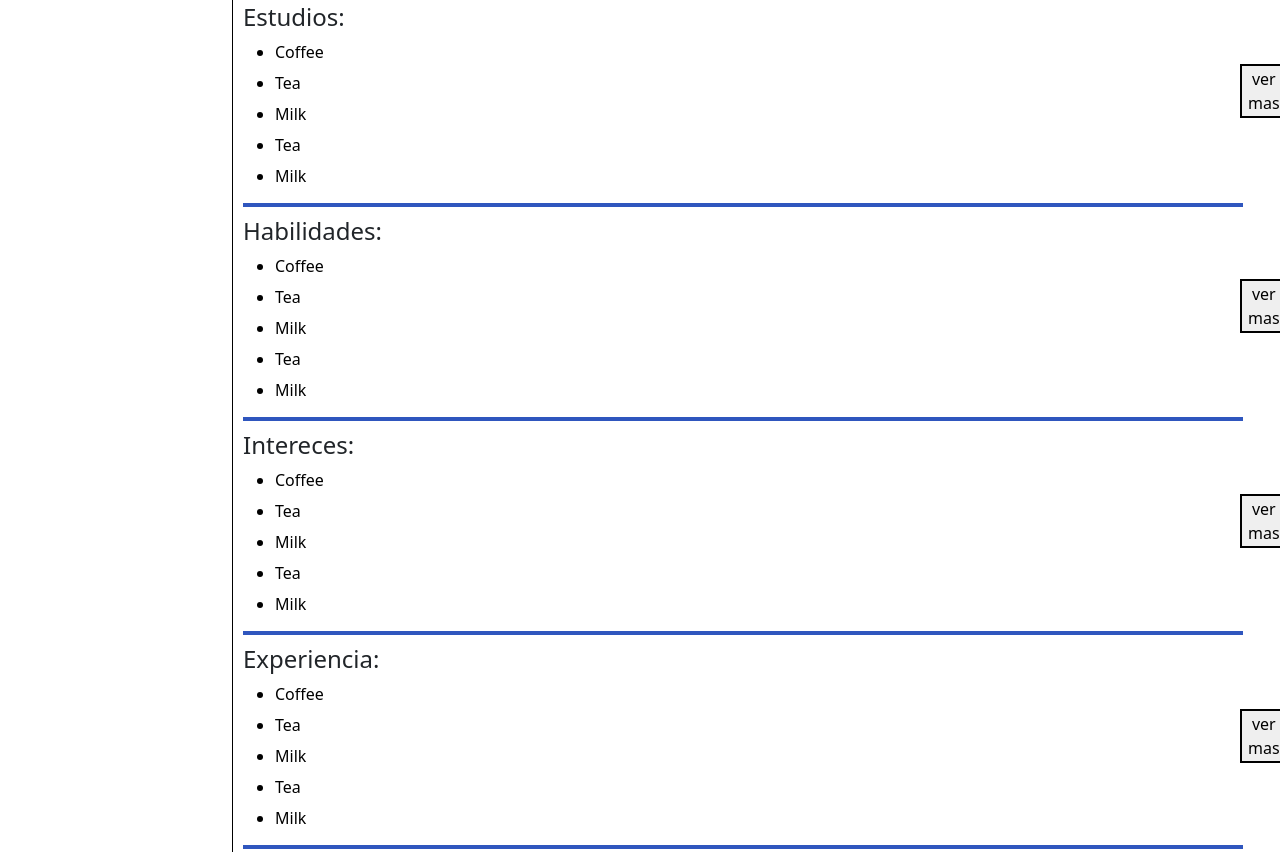
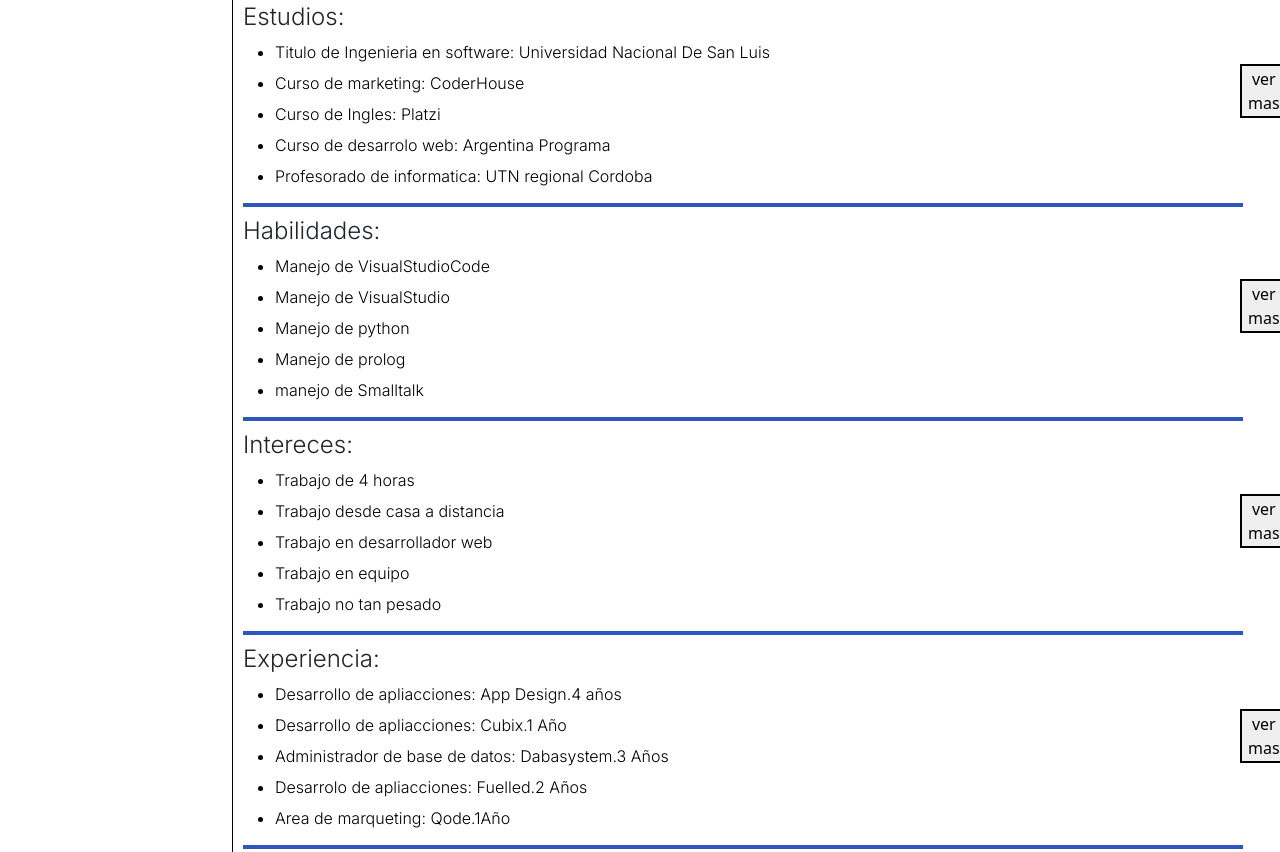
Before and after one commit to GuilleDeDios1/trabajofinal, a plain HTML site: page index.html in a window 1280 px wide. Shown: the part 476-1328 px from the top of the page. Drawn offline with nearby package versions, Linux system fonts and the light colour scheme.

Commit message:
cambiado de letra y llenado de datos

```diff
--- a/estilos/styles.css
+++ b/estilos/styles.css
@@ -202,3 +202,10 @@
     left: 1225px;
     display: none;
 }
+
+#datos{
+    font-family: 'Inter', sans-serif;
+}
+.vermas{
+    font-family: 'Inter', sans-serif;
+}
--- a/funcionalidad/function.js
+++ b/funcionalidad/function.js
@@ -3,7 +3,7 @@
 var fechanacimiento = new Date(1963, 1, 5)
 document.getElementById("cumpleaños").innerHTML += fechaactual.getFullYear()-fechanacimiento.getFullYear();
 
-//botones ver mass
+//funcion que permite que solo se habra un solo ver mas a la ves
 function sacar(){
     for (let index = 1; index <= 5; index++) {
         if(document.getElementById("vermas"+index).style.display == "block"){
@@ -13,12 +13,16 @@
         }
     }
 }
+
+//botones ver mass
+
+//quise generalizar la funcion de los botones ver mas y ver menos pero la parte addEventListener("click",function())
+//no me deja mandar por parametro el numero del boton correspondiente
 document.getElementById("btnvermas1").addEventListener("click",function(){
     sacar();
-    var num = 1
-    document.getElementById("vermas"+num).style = 'display:block';
-    document.getElementById("btnvermas"+num).style = 'display:none';
-    document.getElementById("btnvermenos"+num).style = 'display:block';
+    document.getElementById("vermas1").style = 'display:block';
+    document.getElementById("btnvermas1").style = 'display:none';
+    document.getElementById("btnvermenos1").style = 'display:block';
 });
 
 document.getElementById("btnvermas2").addEventListener("click",function(){
--- a/index.html
+++ b/index.html
@@ -8,6 +8,7 @@
     <link rel="icon" type="image/x-icon" href="https://cdn-icons-png.flaticon.com/512/3846/3846805.png">
     <link href="https://cdn.jsdelivr.net/npm/bootstrap@5.3.0-alpha1/dist/css/bootstrap.min.css" rel="stylesheet" integrity="sha384-GLhlTQ8iRABdZLl6O3oVMWSktQOp6b7In1Zl3/Jr59b6EGGoI1aFkw7cmDA6j6gD" crossorigin="anonymous">
     <link rel="stylesheet" href="./estilos/styles.css">
+    <style> @import url('https://fonts.googleapis.com/css2?family=Inter:wght@300&display=swap'); </style>
 </head>
 <body>
     <!--Parte donde se llenan los datos personales de la persona-->
@@ -18,7 +19,7 @@
         <div id="datospersonales">
             <ul>
                 <li>Nombre: Ethan Collins</li>
-                <li>gmail: ethan.collins@example.com</li>
+                <li>Gmail: ethan.collins@example.com</li>
                 <li id="cumpleaños">Edad: </li>
                 <li>Telefono: (207) 737-5880</li>
             </ul>
@@ -32,11 +33,11 @@
             <h4>Estudios:</h4>
             <div class="texto">
                 <ul>
-                    <li class="li_datos">Coffee</li>
-                    <li class="li_datos">Tea</li>
-                    <li class="li_datos">Milk</li>
-                    <li class="li_datos">Tea</li>
-                    <li class="li_datos">Milk</li>
+                    <li class="li_datos">Titulo de Ingenieria en software: Universidad Nacional De San Luis</li>
+                    <li class="li_datos">Curso de marketing: CoderHouse</li>
+                    <li class="li_datos">Curso de Ingles: Platzi</li>
+                    <li class="li_datos">Curso de desarrolo web: Argentina Programa</li>
+                    <li class="li_datos">Profesorado de informatica: UTN regional Cordoba</li>
                 </ul>
             </div>
         </div>
@@ -46,11 +47,11 @@
             <h4>Habilidades:</h4>
             <div class="texto">
                 <ul>
-                    <li class="li_datos">Coffee</li>
-                    <li class="li_datos">Tea</li>
-                    <li class="li_datos">Milk</li>
-                    <li class="li_datos">Tea</li>
-                    <li class="li_datos">Milk</li>
+                    <li class="li_datos">Manejo de VisualStudioCode</li>
+                    <li class="li_datos">Manejo de VisualStudio</li>
+                    <li class="li_datos">Manejo de python</li>
+                    <li class="li_datos">Manejo de prolog</li>
+                    <li class="li_datos">manejo de Smalltalk</li>
                 </ul>
             </div>
         </div>
@@ -60,11 +61,11 @@
             <h4>Intereces:</h4>
             <div class="texto">
                 <ul>
-                    <li class="li_datos">Coffee</li>
-                    <li class="li_datos">Tea</li>
-                    <li class="li_datos">Milk</li>
-                    <li class="li_datos">Tea</li>
-                    <li class="li_datos">Milk</li>
+                    <li class="li_datos">Trabajo de 4 horas</li>
+                    <li class="li_datos">Trabajo desde casa a distancia</li>
+                    <li class="li_datos">Trabajo en desarrollador web</li>
+                    <li class="li_datos">Trabajo en equipo</li>
+                    <li class="li_datos">Trabajo no tan pesado</li>
                 </ul>
             </div>
         </div>
@@ -74,11 +75,11 @@
             <h4>Experiencia:</h4>
             <div class="texto">
                 <ul>
-                    <li class="li_datos">Coffee</li>
-                    <li class="li_datos">Tea</li>
-                    <li class="li_datos">Milk</li>
-                    <li class="li_datos">Tea</li>
-                    <li class="li_datos">Milk</li>
+                    <li class="li_datos">Desarrollo de apliacciones: App Design.4 años</li>
+                    <li class="li_datos">Desarrollo de apliacciones: Cubix.1 Año</li>
+                    <li class="li_datos">Administrador de base de datos: Dabasystem.3 Años</li>
+                    <li class="li_datos">Desarrolo de apliacciones: Fuelled.2 Años</li>
+                    <li class="li_datos">Area de marqueting: Qode.1Año</li>
                 </ul>
             </div>
         </div>
```
